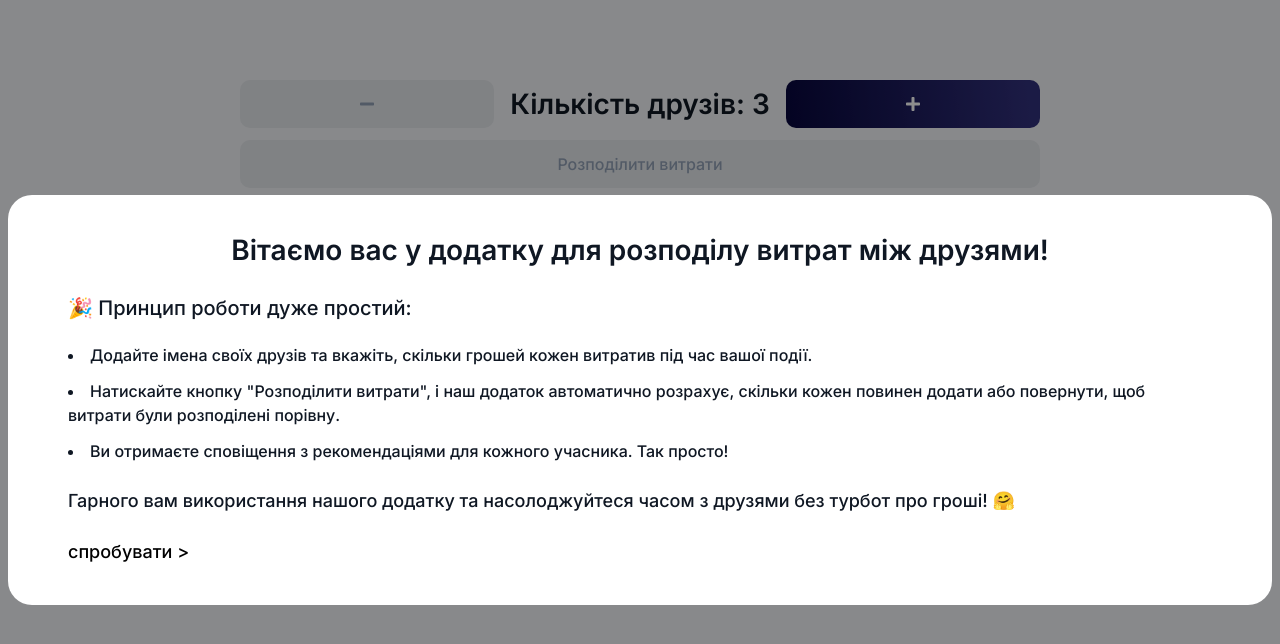
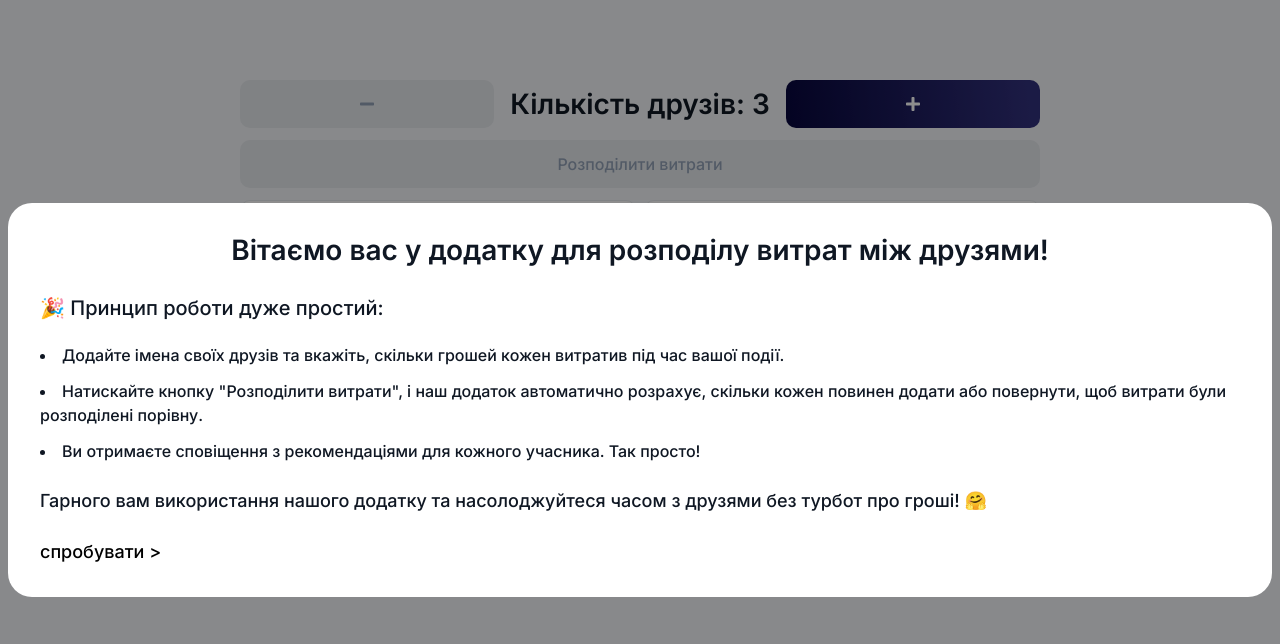
Before and after one commit to SlavaAndreievvvv/calculator, a Next.js app: page / in a window 1280 px wide. Shown: the top 644 px of the page. Built offline with nearby package versions, Linux system fonts and the light colour scheme.

Commit message:
improve css

```diff
--- a/src/ui/components/Popup/Popup.module.css
+++ b/src/ui/components/Popup/Popup.module.css
@@ -11,12 +11,12 @@
 
 .card {
   background-color: var(--color-white);
-  padding: 16px;
+  padding: 24px 3px;
   border-radius: 24px;
 }
 @media (min-width: 768px) {
   .card {
-    padding: 40px 60px;
+    padding: 32px;
   }
 }
 
--- a/src/ui/pages/HomePage/components/Results/Results.module.css
+++ b/src/ui/pages/HomePage/components/Results/Results.module.css
@@ -33,6 +33,7 @@
   padding: 24px;
   color: var(--color-white);
   border-radius: 16px;
+  text-align: center;
 }
 @media (min-width: 768px) {
   .text div {
```
